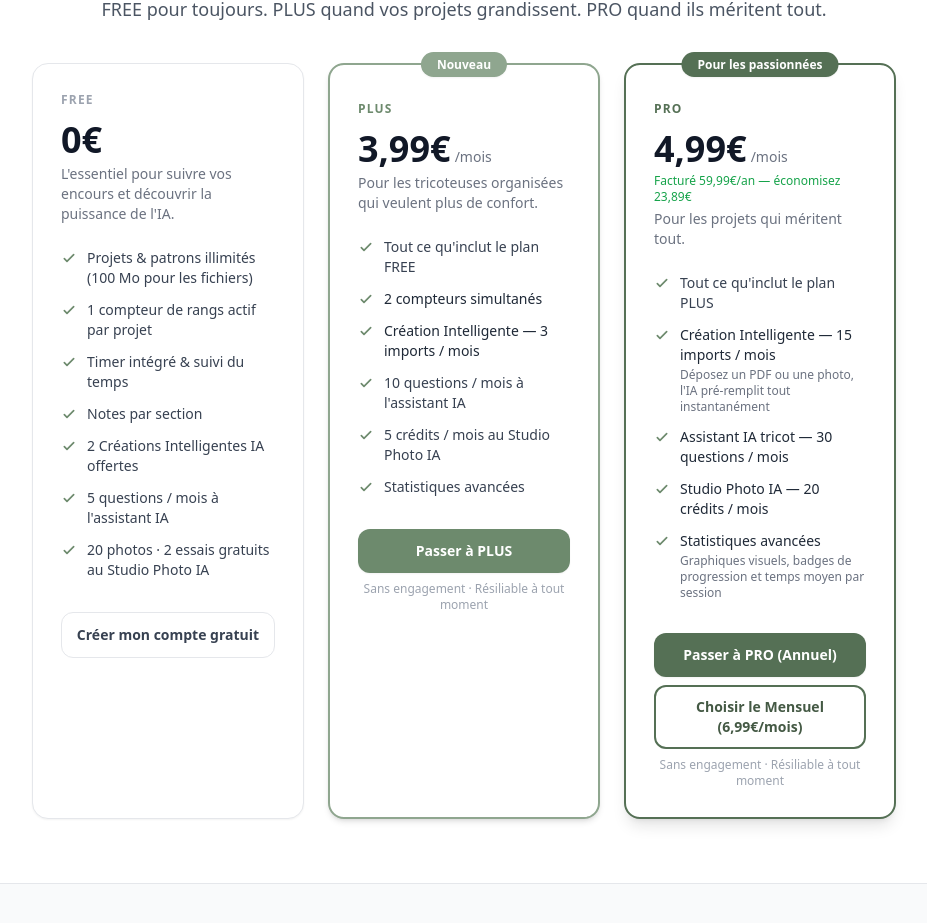
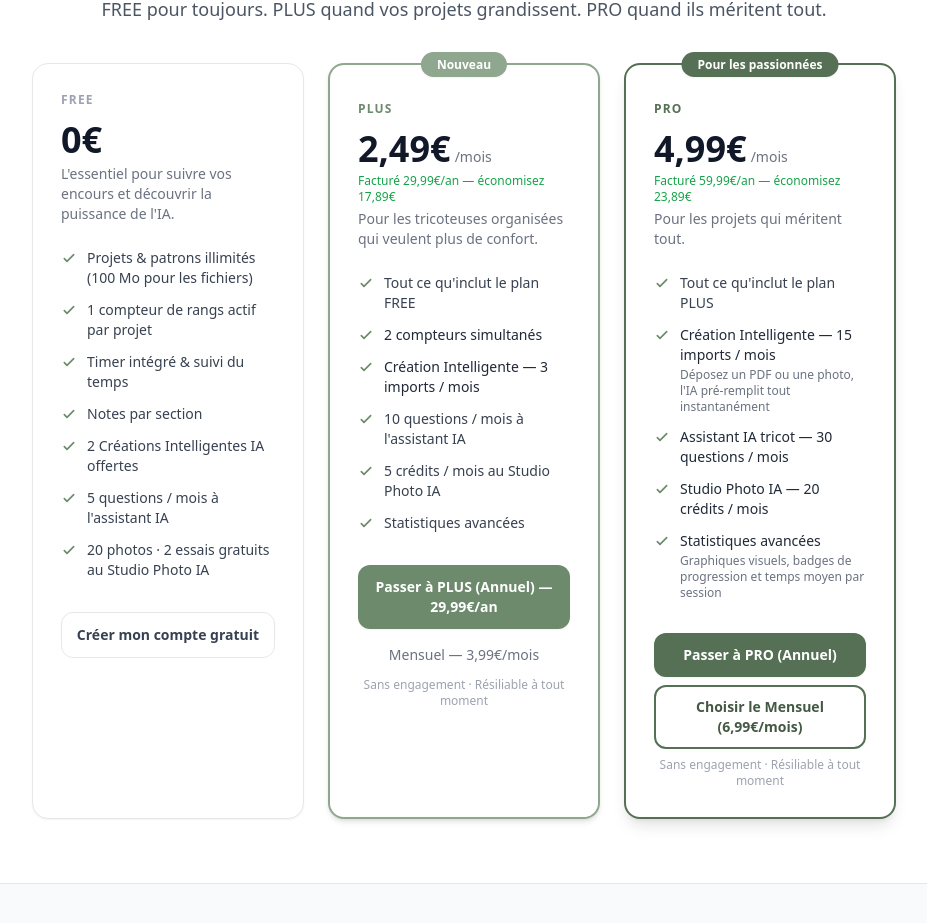
Before and after one commit to Nathalie57/yarnflow, a React (Vite) app in the folder frontend/: page / in a window 1280 px wide. Shown: the part 3999-4922 px from the top of the page, without its empty margins (176-1103 px from the left). Built offline with nearby package versions, Linux system fonts and the light colour scheme.

Commit message:
feat: plan PLUS annuel à 29,99€/an (2,49€/mois)
- Ajoute boutons annuel + mensuel dans le bloc PLUS (Landing + Subscription)
- Affiche 2,49€/mois — Facturé 29,99€/an — économisez 17,89€
- Met à jour constants.php : plus_annual 35,88€ → 29,99€

```diff
--- a/frontend/src/pages/Landing.jsx
+++ b/frontend/src/pages/Landing.jsx
@@ -413,9 +413,10 @@ const Landing = () => {
               </div>
               <p className="text-xs font-bold text-primary-500 uppercase tracking-widest mb-3 mt-2">Plus</p>
               <div className="flex items-baseline gap-1 mb-1">
-                <span className="text-4xl font-bold text-gray-900">3,99€</span>
+                <span className="text-4xl font-bold text-gray-900">2,49€</span>
                 <span className="text-sm text-gray-500">/mois</span>
               </div>
+              <p className="text-xs text-green-600 font-medium mb-1">Facturé 29,99€/an — économisez 17,89€</p>
               <p className="text-sm text-gray-500 mb-6">Pour les tricoteuses organisées qui veulent plus de confort.</p>
               <ul className="space-y-3 mb-8">
                 <li className="flex items-start gap-2.5 text-sm text-gray-700">
@@ -447,14 +448,23 @@ const Landing = () => {
                   <span>Statistiques avancées</span>
                 </li>
               </ul>
-              <Link
-                to="/register"
-                onClick={() => trackSubscriptionClick('plus', billingPeriod, 'landing')}
-                className="block w-full text-center bg-primary-500 hover:bg-primary-600 text-white font-semibold py-3 rounded-xl transition shadow-sm text-sm"
-              >
-                Passer à PLUS
-              </Link>
-              <p className="text-xs text-gray-400 text-center mt-2">Sans engagement · Résiliable à tout moment</p>
+              <div className="space-y-2">
+                <Link
+                  to="/register"
+                  onClick={() => trackSubscriptionClick('plus', 'annual', 'landing')}
+                  className="block w-full text-center bg-primary-500 hover:bg-primary-600 text-white font-semibold py-3 rounded-xl transition shadow-sm text-sm"
+                >
+                  Passer à PLUS (Annuel) — 29,99€/an
+                </Link>
+                <Link
+                  to="/register"
+                  onClick={() => trackSubscriptionClick('plus', 'monthly', 'landing')}
+                  className="block w-full text-center text-gray-500 hover:text-gray-700 text-sm py-2 transition"
+                >
+                  Mensuel — 3,99€/mois
+                </Link>
+              </div>
+              <p className="text-xs text-gray-400 text-center mt-1">Sans engagement · Résiliable à tout moment</p>
             </div>
 
             {/* PRO */}
--- a/frontend/src/pages/Subscription.jsx
+++ b/frontend/src/pages/Subscription.jsx
@@ -164,6 +164,8 @@ const Subscription = () => {
   )
 
   const plusPrice = '3,99€'
+  const plusAnnualPrice = '29,99€'
+  const plusMonthlyEquiv = '2,49€'
 
   if (loading) {
     return (
@@ -301,9 +303,10 @@ const Subscription = () => {
           <div className="mb-4">
             <p className="text-xs font-bold text-primary-500 uppercase tracking-widest mb-2">Plus</p>
             <div className="flex items-baseline gap-1 mb-1">
-              <span className="text-3xl font-bold text-gray-900">{plusPrice}</span>
+              <span className="text-3xl font-bold text-gray-900">{plusMonthlyEquiv}</span>
               <span className="text-sm text-gray-500">/mois</span>
             </div>
+            <p className="text-xs text-green-600 font-medium mb-1">Facturé {plusAnnualPrice}/an — économisez 17,89€</p>
             <p className="text-sm text-gray-500">Le confort de gestion au quotidien.</p>
           </div>
 
@@ -318,13 +321,36 @@ const Subscription = () => {
             <li className="flex items-start gap-2"><Check className="text-primary-500" /><span>Statistiques avancées</span></li>
           </ul>
 
-          <button
-            onClick={isPro ? handleManageSubscription : handleSubscribePlus}
-            disabled={processing || isPlus}
-            className="w-full py-2.5 border-2 border-primary-500 text-primary-700 hover:bg-primary-50 rounded-xl text-sm font-semibold transition disabled:opacity-60 disabled:cursor-not-allowed"
-          >
-            {processing ? 'Chargement…' : isPlus ? 'Plan actuel' : isPro ? 'Rétrograder vers PLUS' : `Passer à PLUS — ${plusPrice}/mois`}
-          </button>
+          {isPlus ? (
+            <button disabled className="w-full py-2.5 border-2 border-primary-500 text-primary-700 rounded-xl text-sm font-semibold opacity-60 cursor-not-allowed">
+              Plan actuel
+            </button>
+          ) : isPro ? (
+            <button
+              onClick={handleManageSubscription}
+              disabled={processing}
+              className="w-full py-2.5 border-2 border-primary-500 text-primary-700 hover:bg-primary-50 rounded-xl text-sm font-semibold transition disabled:opacity-60 disabled:cursor-not-allowed"
+            >
+              Rétrograder vers PLUS
+            </button>
+          ) : (
+            <div className="space-y-2">
+              <button
+                onClick={() => handleSubscribe('plus_annual')}
+                disabled={processing}
+                className="w-full py-2.5 border-2 border-primary-500 text-primary-700 hover:bg-primary-50 rounded-xl text-sm font-semibold transition disabled:opacity-60 disabled:cursor-not-allowed"
+              >
+                {processing ? 'Chargement…' : `Passer à PLUS (Annuel) — ${plusAnnualPrice}/an`}
+              </button>
+              <button
+                onClick={handleSubscribePlus}
+                disabled={processing}
+                className="w-full py-2.5 text-gray-500 hover:text-gray-700 text-sm transition disabled:opacity-60 disabled:cursor-not-allowed"
+              >
+                {processing ? 'Chargement…' : `Mensuel — ${plusPrice}/mois`}
+              </button>
+            </div>
+          )}
         </div>
 
         {/* PRO */}
```
Also changed, not shown: 1 other file (tests, documents, lock files or other folders).
